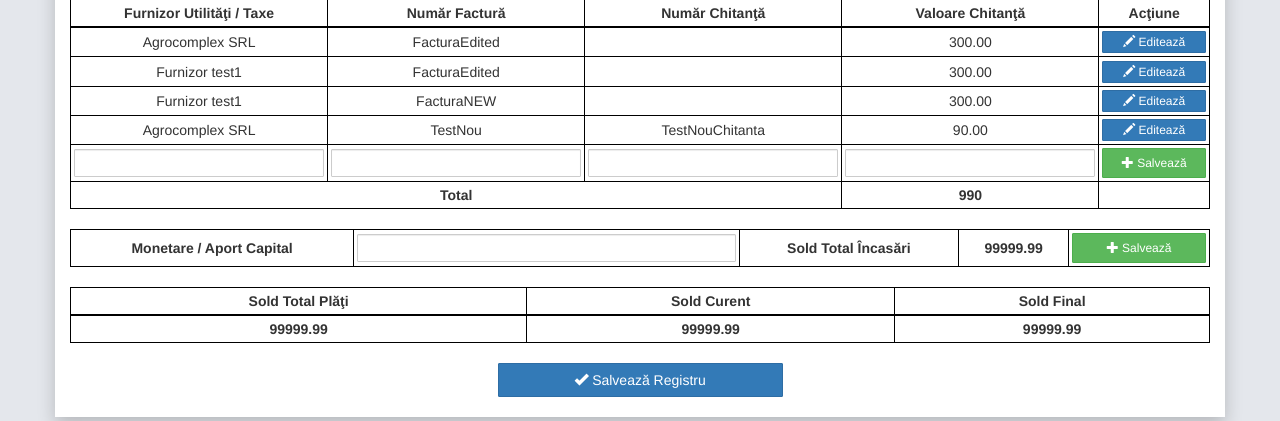
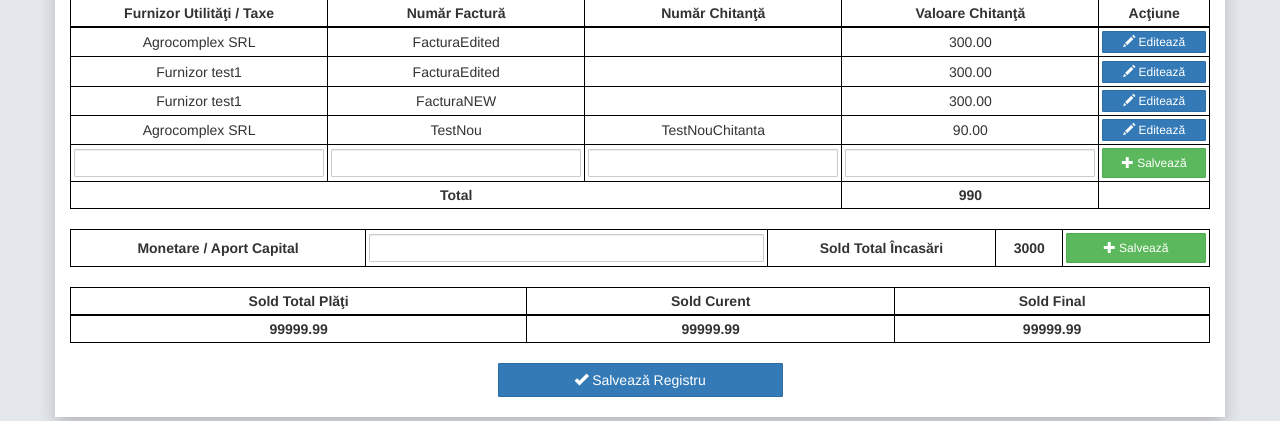
Before and after one commit to idshdx/registru-casa-lica, a CodeIgniter app: page /database/ in a window 1280 px wide. Shown: the part 2895-3316 px from the top of the page. Run offline with CodeIgniter, Linux system fonts and the light colour scheme; data comes from the database, SQL or seed files in the repository.

Commit message:
now displaying total Aport at startup

```diff
--- a/application/views/index.php
+++ b/application/views/index.php
@@ -187,13 +187,13 @@
 			</tbody>
 		</table>
 
-		<table class="table table-bordered table-hover text-center">
+		<table id="tabel_Aport" class="table table-bordered table-hover text-center">
 			<tbody>
 				<tr>
 					<td>Monetare / Aport Capital</td>
 					<td><input class="form-control screen usr-input" type="text"></td>
 					<td>Sold Total Încasări</td>
-					<td>99999.99</td>
+					<td id="total_Aport">99999.99</td>
 					<td class="screen">
                         <button class="btn btn-success btn-sm">
                             <span class="glyphicon glyphicon-plus"></span> Salvează
--- a/assets/js/registru.js
+++ b/assets/js/registru.js
@@ -103,7 +103,7 @@ function endDay(){
     $.post('../index.php/table/new_day', null, endDayDone);
 }
 function getTotals(){
-    remote()
+    //TODO: remote()
 }
 
 /***
@@ -192,6 +192,12 @@ function displayCumuli(){
     cumuli.eq(3).text(decimal(serverData.cumuli.MarfaTVA9));
     cumuli.eq(4).text(decimal(serverData.cumuli.Aport));
 }
+function displayTotals(){
+    forEachMember(tables, function(table, tip){
+        setRowValue(table.children('tr.totals_row'), 1, serverData.totals[tip]);
+    });
+    $('#total_Aport').text(serverData.totals.Aport);
+}
 //populate page tables, etc. with data
 function populatePage(){
     clearRecordTables();
@@ -248,11 +254,6 @@ function constructDatalistsFurnizori(){
         updateFurnizoriDatalist(tip);
     });
 }
-function displayTotals(){
-    forEachMember(tables, function(table, tip){
-        setRowValue(table.children('tr.totals_row'), 1, serverData.totals[tip]);
-    });
-}
 
 /***
  * data & logic
```
